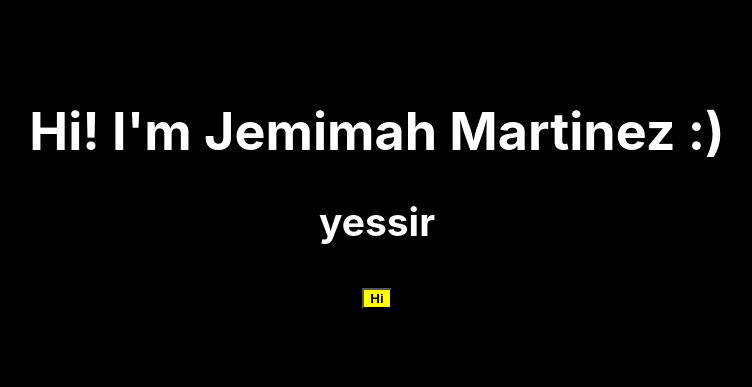
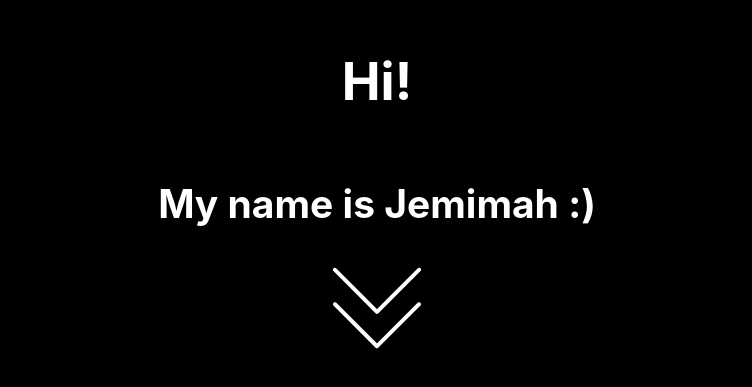
Before and after one commit to jemimahmartinez/jemimahmartinez.github.io, a React (Create React App) app: page / in a window 1280 px wide. Shown: the part 213-600 px from the top of the page, without its empty margins (263-1015 px from the left). Built offline with nearby package versions, Linux system fonts and the light colour scheme.

Commit message:
Added an About Me section

```diff
--- a/src/App.css
+++ b/src/App.css
@@ -11,4 +11,5 @@
   justify-content: center;
   font-size: calc(10px + 2vmin);
   color: white;
+  overflow-x: hidden;
 }
--- a/src/App.tsx
+++ b/src/App.tsx
@@ -1,16 +1,39 @@
 import React from 'react';
 import './App.css';
+import withStyles, { WithStylesProps } from 'react-jss';
 
 import Home from './components/home';
+// import About from './components/about';
 
-function App() {
+const styles = {
+  App: {
+    'background-color': '#000000',
+    'min-height': '100vh',
+    display: 'flex',
+    'flex-direction': 'column',
+    'align-items': 'center',
+    'justify-content': 'center',
+    'font-size': 'calc(10px + 2vmin)',
+    color: 'white',
+    'overflow-x': 'hidden',
+    'scroll-behaviour': 'smooth',
+  },
+};
+
+interface IProps extends WithStylesProps<typeof styles> {
+  classes: any;
+}
+const App: React.FunctionComponent<IProps> = ({ classes }) => {
   return (
-    <div className='App'>
-      <header className='App-header'>
-        <Home />
-      </header>
+    <div className={classes.App}>
+      {/* <section id='home'> */}
+      <Home />
+      {/* </section> */}
+      {/* <section id='about'>
+        <About />
+      </section> */}
     </div>
   );
-}
+};
 
-export default App;
+export default withStyles(styles)(App);
--- /dev/null
+++ b/src/components/about.tsx
@@ -0,0 +1,38 @@
+import withStyles, { WithStylesProps } from 'react-jss';
+
+const styles = {
+  About: {
+    color: 'white',
+    display: 'flex',
+    'font-size': 'calc(10px + 2vmin)',
+    'text-align': 'center',
+    'min-height': '100vh',
+    'min-width': '100vw',
+    overflow: 'hidden',
+    'align-items': 'center',
+    'flex-direction': 'column',
+    'justify-content': 'center',
+    'background-color': '#000000',
+    animationName: '$expand',
+  },
+
+  '@keyframes expand': {
+    from: { left: '200px', top: '0px' },
+    to: { left: '200px', top: '200px' },
+  },
+};
+
+interface IProps extends WithStylesProps<typeof styles> {
+  classes: any;
+}
+
+const About: React.FunctionComponent<IProps> = ({ classes }) => {
+  return (
+    <div className={classes.About}>
+      <h1>About Me</h1>
+      <p>blah blah blah</p>
+    </div>
+  );
+};
+
+export default withStyles(styles)(About);
--- a/src/components/button.tsx
+++ b/src/components/button.tsx
@@ -1,5 +1,7 @@
 import * as React from 'react';
 import withStyles, { WithStylesProps } from 'react-jss';
+
+import DownArrow from './icons/down-arrow';
 
 const styles = {
   button: {
@@ -17,6 +19,7 @@ interface IProps extends WithStylesProps<typeof styles> {
 
 const Button: React.FunctionComponent<IProps> = ({ classes, children }) => (
   <button className={classes.button}>
+    <DownArrow />
     <span className={classes.label}>{children}</span>
   </button>
 );
--- a/src/components/home.tsx
+++ b/src/components/home.tsx
@@ -1,13 +1,73 @@
-import Button from './button';
+import React, { useState } from 'react';
+import withStyles, { WithStylesProps } from 'react-jss';
 
-const Home = () => {
-  return (
-    <div>
-      <h1>Hi! I'm Jemimah Martinez :)</h1>
-      <h2>yessir</h2>
-      <Button>Hi</Button>
-    </div>
-  );
+import DownArrow from './icons/down-arrow';
+import About from './about';
+
+const styles = {
+  Home: {
+    color: 'white',
+    display: 'flex',
+    'font-size': 'calc(10px + 2vmin)',
+    'text-align': 'center',
+    'min-height': '100vh',
+    'min-width': '100vw',
+    overflow: 'hidden',
+    'align-items': 'center',
+    'flex-direction': 'column',
+    'justify-content': 'center',
+    'background-color': '#000000',
+  },
+  button: {
+    color: '#ffffff !important',
+    height: '100px',
+    width: '100px',
+    'background-color': 'transparent',
+    border: 'none',
+    outline: 'none',
+    // 'transition-property': 'height',
+    // 'transition-duration': '3s',
+  },
 };
 
-export default Home;
+interface IProps extends WithStylesProps<typeof styles> {
+  classes: any;
+}
+
+const Home: React.FunctionComponent<IProps> = ({ classes }) => {
+  const [contentVisibility, setContentVisibility] = useState(false);
+  if (contentVisibility) {
+    return (
+      <>
+        <div className={classes.Home}>
+          <h1>Hi!</h1>
+          <h2>My name is Jemimah :) </h2>
+          <button
+            type='button'
+            className={classes.button}
+            onClick={() => setContentVisibility(!contentVisibility)}
+          >
+            <DownArrow />
+          </button>
+        </div>
+        <About />
+      </>
+    );
+  } else {
+    return (
+      <div className={classes.Home}>
+        <h1>Hi!</h1>
+        <h2>My name is Jemimah :) </h2>
+        <button
+          type='button'
+          className={classes.button}
+          onClick={() => setContentVisibility(!contentVisibility)}
+        >
+          <DownArrow />
+        </button>
+      </div>
+    );
+  }
+};
+
+export default withStyles(styles)(Home);
--- /dev/null
+++ b/src/components/icons/down-arrow.tsx
@@ -0,0 +1,32 @@
+import React from 'react';
+
+function SvgComponent(props: any) {
+  return (
+    <svg
+      xmlns='http://www.w3.org/2000/svg'
+      x='0'
+      y='0'
+      enableBackground='new 0 0 490.688 490.688'
+      version='1.1'
+      viewBox='0 0 490.688 490.688'
+      xmlSpace='preserve'
+      {...props}
+      className='down-button'
+    >
+      <g fill='#607D8B'>
+        <path d='M472.328 216.529L245.213 443.665 18.098 216.529c-4.237-4.093-10.99-3.975-15.083.262-3.992 4.134-3.992 10.687 0 14.82l234.667 234.667c4.165 4.164 10.917 4.164 15.083 0l234.667-234.667c4.093-4.237 3.975-10.99-.262-15.083a10.666 10.666 0 00-14.821 0l-.021.001z'></path>
+        <path d='M472.328 24.529L245.213 251.665 18.098 24.529A10.668 10.668 0 003.015 39.612l234.667 234.667c4.165 4.164 10.917 4.164 15.083 0L487.432 39.612c4.237-4.093 4.354-10.845.262-15.083-4.093-4.237-10.845-4.354-15.083-.262-.089.086-.176.173-.262.262h-.021z'></path>
+      </g>
+      <path
+        fill='currentColor'
+        d='M245.213 469.415a10.663 10.663 0 01-7.552-3.115L2.994 231.633c-4.093-4.237-3.975-10.99.262-15.083 4.134-3.992 10.687-3.992 14.82 0l227.136 227.115 227.115-227.136c4.237-4.093 10.99-3.975 15.083.262a10.666 10.666 0 010 14.821L252.744 466.279a10.674 10.674 0 01-7.531 3.136z'
+      ></path>
+      <path
+        fill='currentColor'
+        d='M245.213 277.415a10.663 10.663 0 01-7.552-3.115L2.994 39.633A10.668 10.668 0 0118.077 24.55l227.136 227.115L472.328 24.529c4.093-4.237 10.845-4.354 15.083-.262s4.354 10.845.262 15.083c-.086.089-.173.176-.262.262L252.744 274.279a10.674 10.674 0 01-7.531 3.136z'
+      ></path>
+    </svg>
+  );
+}
+
+export default SvgComponent;
```
